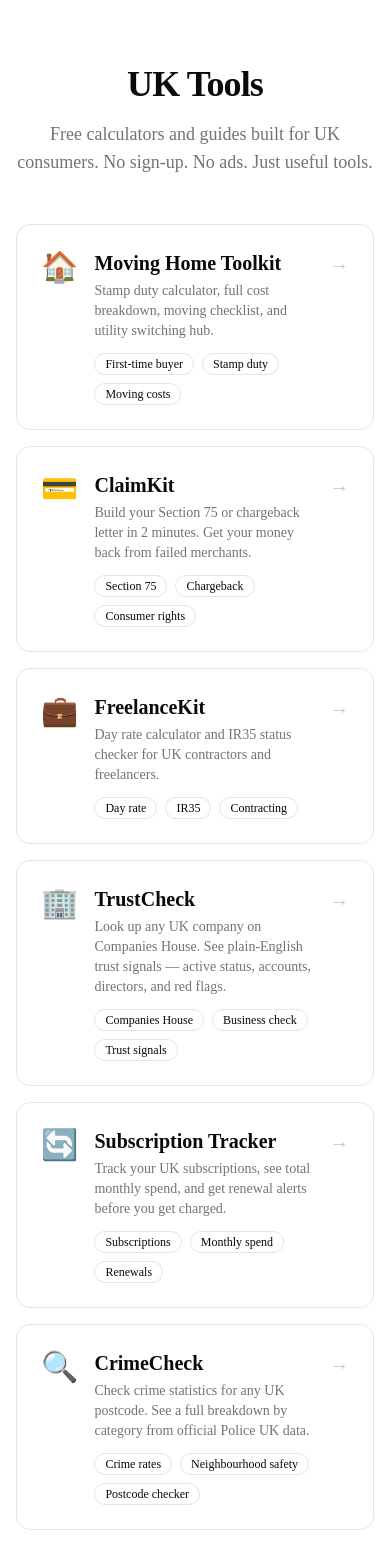
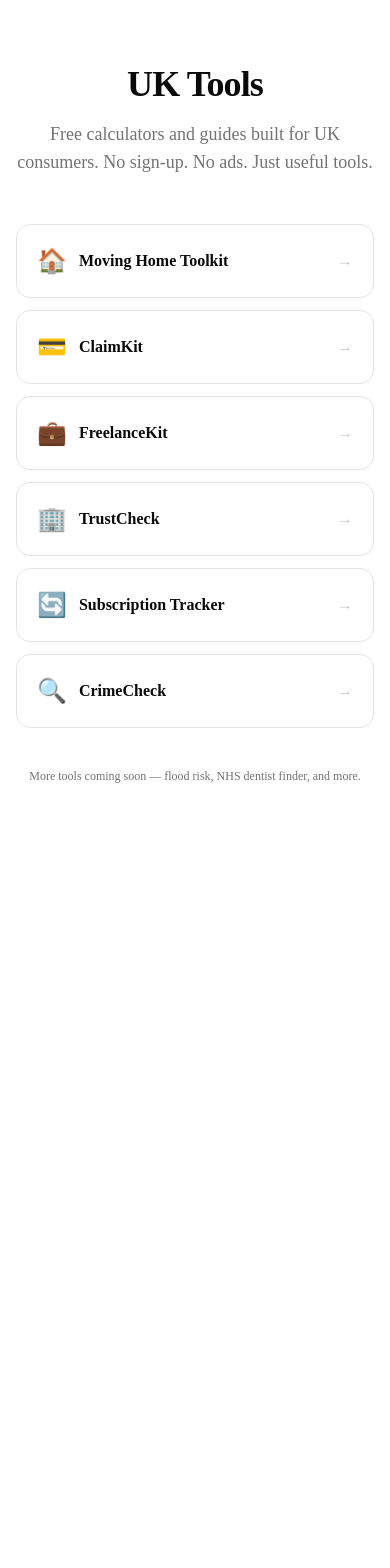
Before and after one commit to mahdirzv/uktools, a Next.js app: page / in a window 390 px wide. Shown: the top 1568 px of the page. After the commit the page ends 848 px from the top, so only its background shows below. Built offline with nearby package versions, Linux system fonts and the light colour scheme.

Commit message:
feat: grid layout on desktop/tablet, minimal list on mobile

```diff
--- a/src/app/page.tsx
+++ b/src/app/page.tsx
@@ -12,82 +12,88 @@ const tools = [
     href: "/moving",
     emoji: "🏠",
     title: "Moving Home Toolkit",
-    description:
-      "Stamp duty calculator, full cost breakdown, moving checklist, and utility switching hub.",
+    description: "Stamp duty calculator, full cost breakdown, moving checklist, and utility switching hub.",
     tags: ["First-time buyer", "Stamp duty", "Moving costs"],
   },
   {
     href: "/claim",
     emoji: "💳",
     title: "ClaimKit",
-    description:
-      "Build your Section 75 or chargeback letter in 2 minutes. Get your money back from failed merchants.",
+    description: "Build your Section 75 or chargeback letter in 2 minutes. Get your money back from failed merchants.",
     tags: ["Section 75", "Chargeback", "Consumer rights"],
   },
   {
     href: "/freelance",
     emoji: "💼",
     title: "FreelanceKit",
-    description:
-      "Day rate calculator and IR35 status checker for UK contractors and freelancers.",
+    description: "Day rate calculator and IR35 status checker for UK contractors and freelancers.",
     tags: ["Day rate", "IR35", "Contracting"],
   },
   {
     href: "/company",
     emoji: "🏢",
     title: "TrustCheck",
-    description:
-      "Look up any UK company on Companies House. See plain-English trust signals — active status, accounts, directors, and red flags.",
+    description: "Look up any UK company on Companies House. Active status, accounts, directors, red flags.",
     tags: ["Companies House", "Business check", "Trust signals"],
   },
   {
     href: "/subscriptions",
     emoji: "🔄",
     title: "Subscription Tracker",
-    description:
-      "Track your UK subscriptions, see total monthly spend, and get renewal alerts before you get charged.",
+    description: "Track your UK subscriptions, see total monthly spend, and get renewal alerts.",
     tags: ["Subscriptions", "Monthly spend", "Renewals"],
   },
   {
     href: "/crime",
     emoji: "🔍",
     title: "CrimeCheck",
-    description:
-      "Check crime statistics for any UK postcode. See a full breakdown by category from official Police UK data.",
-    tags: ["Crime rates", "Neighbourhood safety", "Postcode checker"],
+    description: "Crime statistics for any UK postcode from official Police UK data.",
+    tags: ["Crime rates", "Neighbourhood", "Postcode"],
   },
 ]
 
 export default function Home() {
   return (
-    <div className="mx-auto w-full max-w-3xl px-4 py-16 sm:py-24">
+    <div className="mx-auto w-full max-w-5xl px-4 py-16 sm:py-24">
+      {/* Header */}
       <div className="mb-12 text-center">
         <h1 className="text-4xl font-bold tracking-tight sm:text-5xl">
           UK Tools
         </h1>
-        <p className="mt-4 text-lg text-muted-foreground">
+        <p className="mx-auto mt-4 max-w-lg text-lg text-muted-foreground">
           Free calculators and guides built for UK consumers.
           No sign-up. No ads. Just useful tools.
         </p>
       </div>
 
-      <div className="grid gap-4 sm:grid-cols-1">
+      {/* Grid on md+, compact list on mobile */}
+      <div className="grid grid-cols-1 gap-3 sm:grid-cols-2 lg:grid-cols-3">
         {tools.map((tool) => (
           <Link
             key={tool.href}
             href={tool.href}
-            className="group flex flex-col gap-3 rounded-xl border bg-card p-6 transition-colors hover:border-foreground/30 hover:bg-accent"
+            className="group rounded-xl border bg-card p-5 transition-colors hover:border-foreground/25 hover:bg-accent
+                       flex items-center gap-3
+                       sm:flex-col sm:items-start sm:gap-4 sm:p-6"
           >
-            <div className="flex items-start gap-4">
-              <span className="text-3xl">{tool.emoji}</span>
-              <div className="flex-1 min-w-0">
-                <h2 className="text-xl font-semibold group-hover:underline">
+            {/* Mobile: inline row — emoji + title + arrow */}
+            {/* sm+: card layout — emoji on top, title, description, tags */}
+
+            <span className="shrink-0 text-2xl sm:text-3xl">{tool.emoji}</span>
+
+            <div className="min-w-0 flex-1 sm:flex-none sm:w-full">
+              <h2 className="font-semibold leading-snug group-hover:underline
+                             text-base sm:text-lg">
                 {tool.title}
               </h2>
-                <p className="mt-1 text-sm text-muted-foreground">
+
+              {/* Description — hidden on mobile, shown on sm+ */}
+              <p className="mt-1 hidden text-sm text-muted-foreground sm:block sm:line-clamp-2">
                 {tool.description}
               </p>
-                <div className="mt-3 flex flex-wrap gap-2">
+
+              {/* Tags — hidden on mobile */}
+              <div className="mt-3 hidden flex-wrap gap-1.5 sm:flex">
                 {tool.tags.map((tag) => (
                   <span
                     key={tag}
@@ -98,15 +104,16 @@ export default function Home() {
                 ))}
               </div>
             </div>
-              <span className="text-muted-foreground/40 group-hover:text-muted-foreground transition-colors text-xl">
+
+            {/* Arrow — only on mobile row layout */}
+            <span className="ml-auto shrink-0 text-muted-foreground/40 transition-colors group-hover:text-muted-foreground sm:hidden">
               →
             </span>
-            </div>
           </Link>
         ))}
       </div>
 
-      <p className="mt-12 text-center text-xs text-muted-foreground">
+      <p className="mt-10 text-center text-xs text-muted-foreground">
         More tools coming soon — flood risk, NHS dentist finder, and more.
       </p>
     </div>
```
Lines whose indentation alone changed are shown as unchanged.
